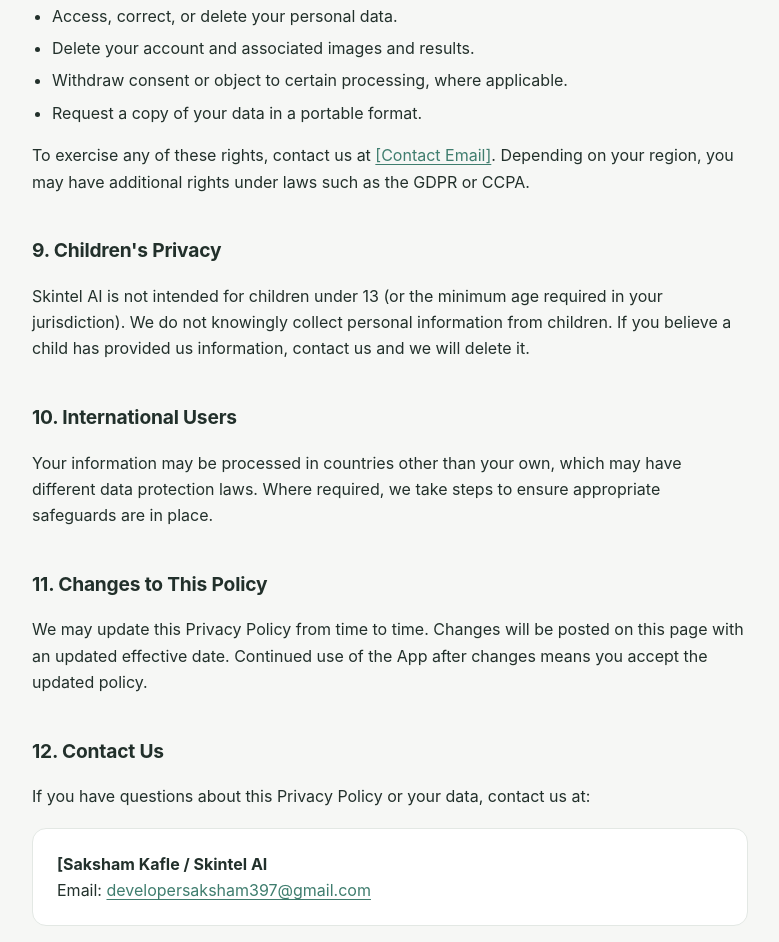
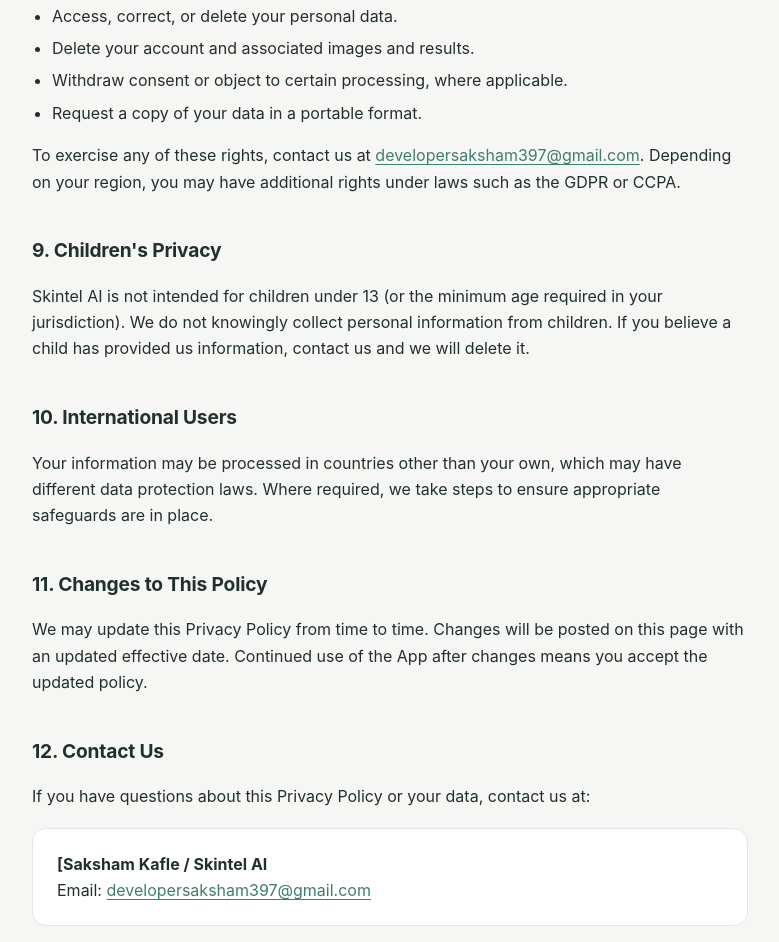
Before and after one commit to saksham477/skiltelprivacy, a plain HTML site: page index.html in a window 1280 px wide. Shown: the part 2145-3087 px from the top of the page, without its empty margins (250-1029 px from the left). Drawn offline with Linux system fonts and the light colour scheme.

Commit message:
Update contact email in privacy policy section

```diff
--- a/index.html
+++ b/index.html
@@ -151,7 +151,7 @@
       <li>Withdraw consent or object to certain processing, where applicable.</li>
       <li>Request a copy of your data in a portable format.</li>
     </ul>
-    <p>To exercise any of these rights, contact us at <a href="mailto:[Contact Email]">[Contact Email]</a>. Depending on your region, you may have additional rights under laws such as the GDPR or CCPA.</p>
+    <p>To exercise any of these rights, contact us at <a href="mailto:developersaksham397@gmail.com">developersaksham397@gmail.com</a>. Depending on your region, you may have additional rights under laws such as the GDPR or CCPA.</p>
 
     <h2>9. Children's Privacy</h2>
     <p>Skintel AI is not intended for children under 13 (or the minimum age required in your jurisdiction). We do not knowingly collect personal information from children. If you believe a child has provided us information, contact us and we will delete it.</p>
```
